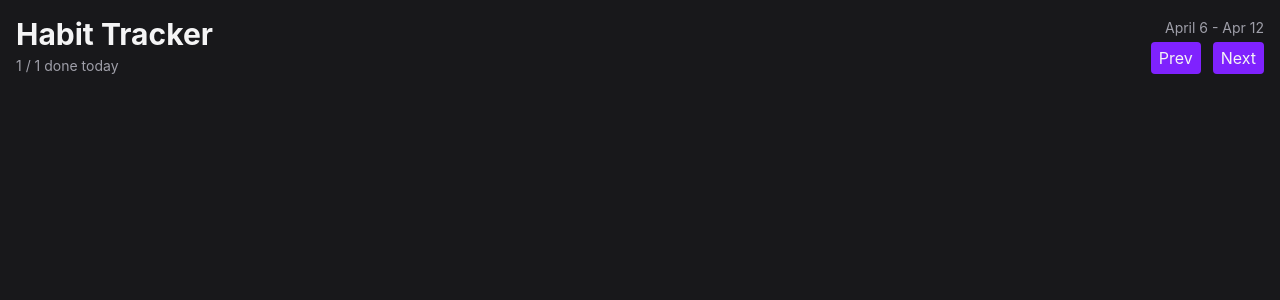
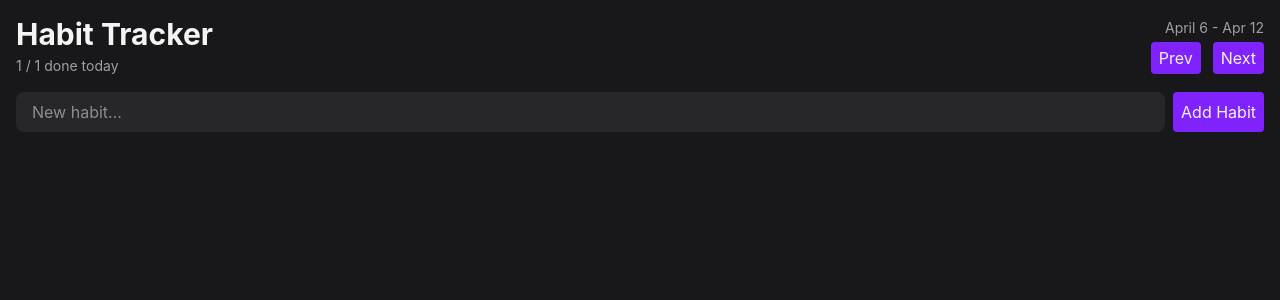
Before and after one commit to franco-ortega/habit-tracker, a React (Vite) app: page / in a window 1280 px wide. Shown: the top 300 px of the page. Built offline with nearby package versions, Linux system fonts and the light colour scheme.

Commit message:
create HabitForm scaffolding

```diff
--- a/src/App.tsx
+++ b/src/App.tsx
@@ -1,11 +1,13 @@
 // App will have three sections: Header, Form, and Habit List
 
 import Header from './components/Header';
+import HabitForm from './components/HabitForm';
 
 export default function App() {
 	return (
 		<div className='max-w-2x1 mx-auto p-4 flex flex-col gap-4'>
 			<Header />
+			<HabitForm />
 			{/* <main className='p-4'>
 				<section className='mb-4'>
 					<h2 className='text-lg font-semibold'>Add New Habit</h2>
--- /dev/null
+++ b/src/components/HabitForm.tsx
@@ -0,0 +1,17 @@
+import Button from './Button';
+
+export default function HabitForm() {
+	return (
+		<div>
+			{/* <h2 className='text-lg font-semibold'>Add New Habit</h2> */}
+			<form className='flex gap-2'>
+				<input
+					type='text'
+					placeholder='New habit...'
+					className='flex-1 rounded-lg bg-zinc-800 px-4 py-2 outline-none focus-visible:ring-2 focus-visible:ring-violet-500'
+				/>
+				<Button>Add Habit</Button>
+			</form>
+		</div>
+	);
+}
```
